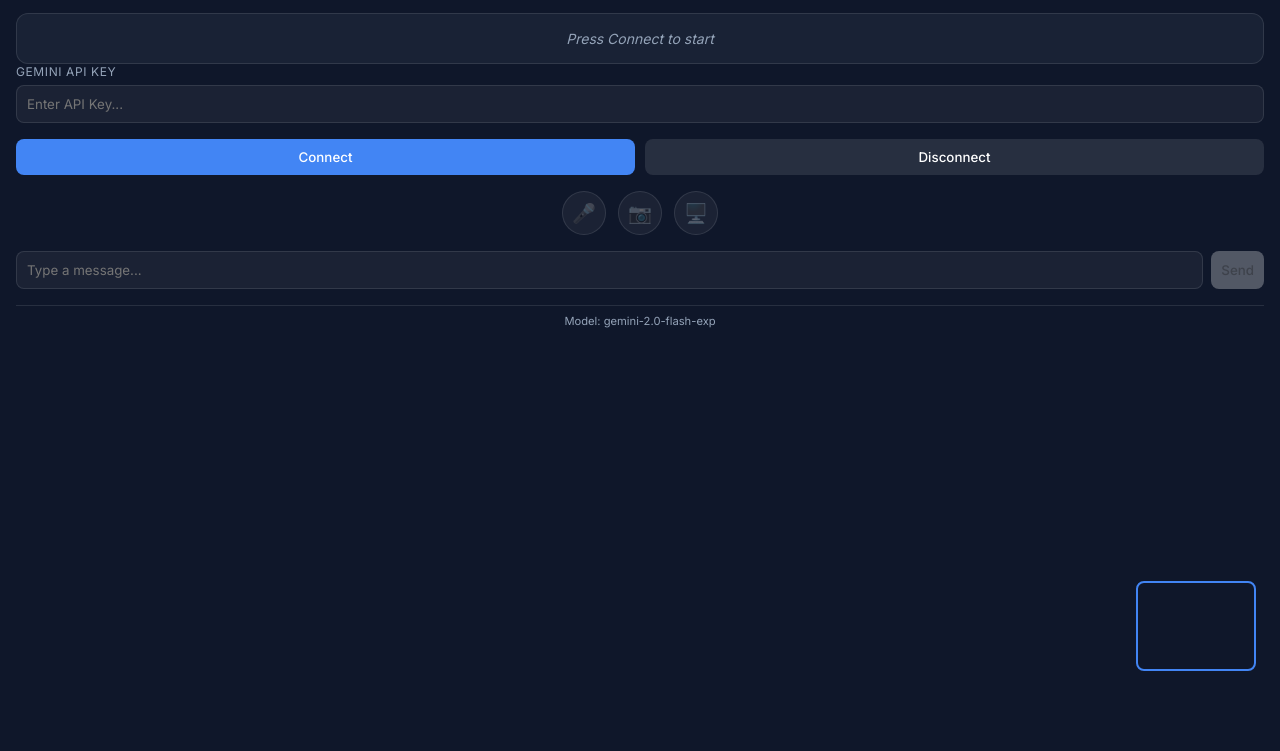
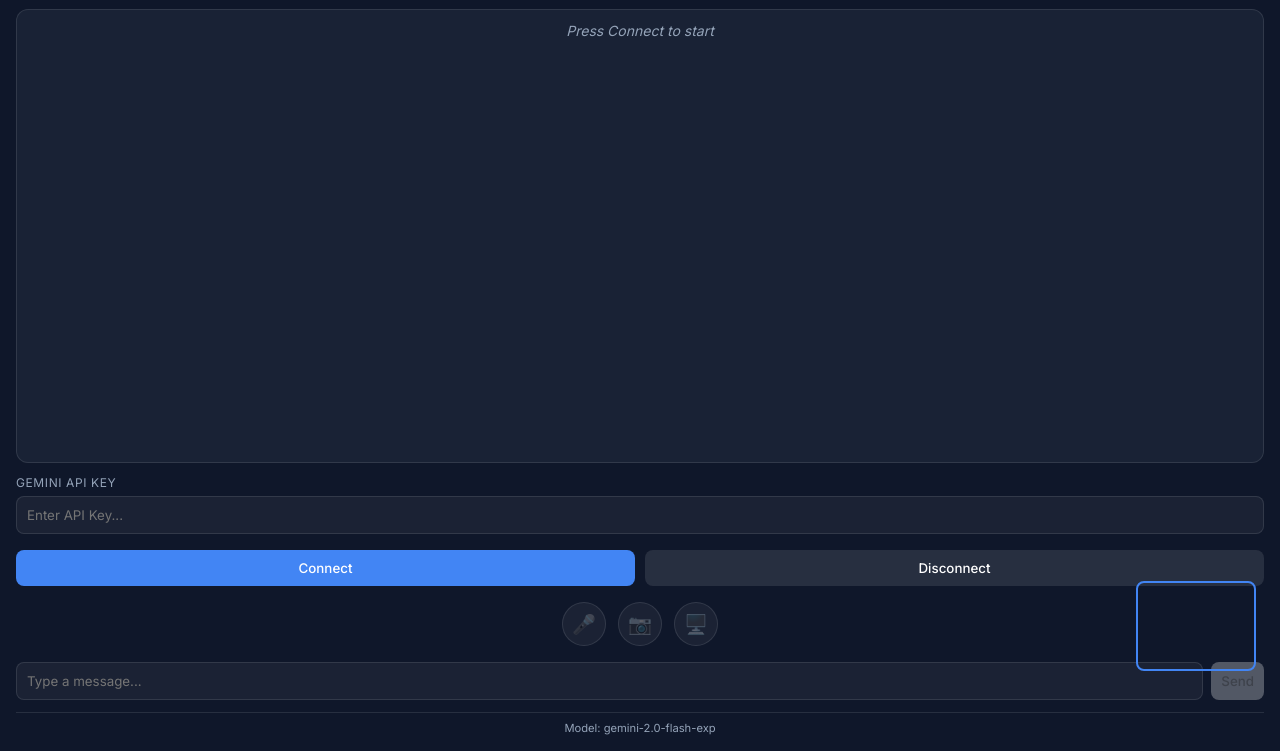
Before and after one commit to Srishanth-23/neuro-vibe, a browser extension: page sidepanel.html in a window 1280 px wide. Shown: the part 49-800 px from the top of the page. Drawn offline with Linux system fonts and the light colour scheme.

Commit message:
Fix side panel scrolling and layout

```diff
--- a/style.css
+++ b/style.css
@@ -28,9 +28,18 @@ body {
 .app-container {
     display: flex;
     flex-direction: column;
-    height: 100%;
+    height: 100vh;
     padding: 16px;
-    gap: 16px;
+    gap: 12px;
+}
+
+main {
+    flex: 1;
+    display: flex;
+    flex-direction: column;
+    gap: 12px;
+    min-height: 0;
+    overflow: hidden;
 }
 
 header {
@@ -66,12 +75,14 @@ h1 {
     background: var(--card-bg);
     border: 1px solid var(--border);
     border-radius: 12px;
-    padding: 16px;
+    padding: 12px;
     overflow-y: auto;
     display: flex;
     flex-direction: column;
     gap: 12px;
     backdrop-filter: blur(10px);
+    scrollbar-width: thin;
+    scrollbar-color: var(--primary) transparent;
 }
 
 .system-msg {
```
